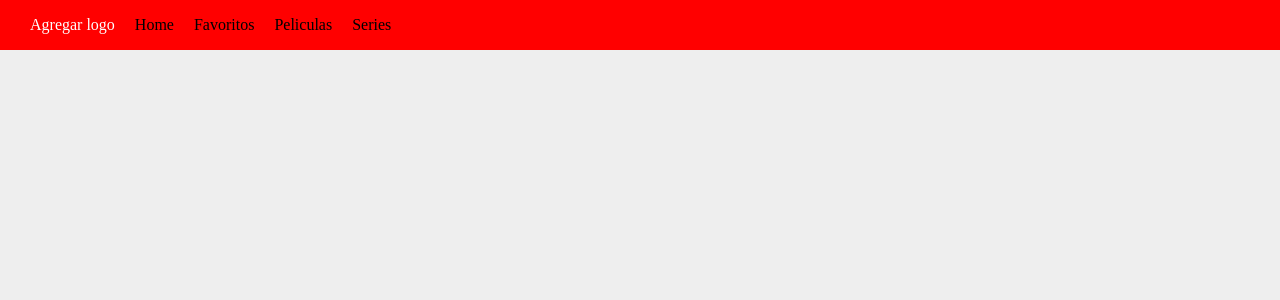
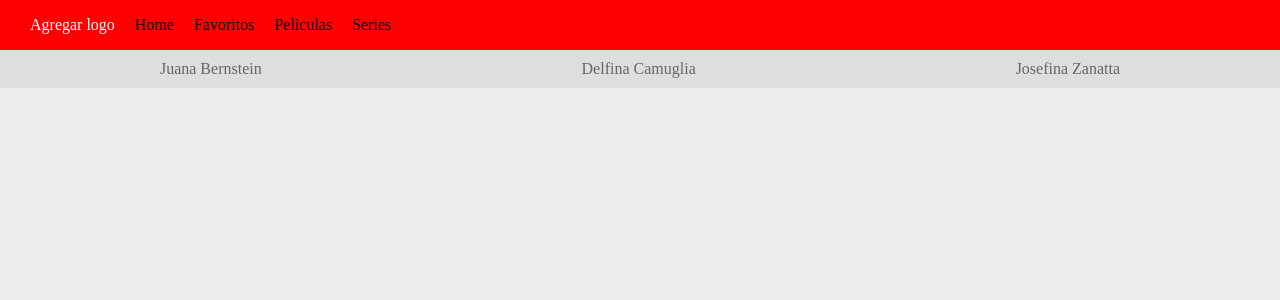
Before and after one commit to delficamuglia/proyectoIntegrador, a React (Create React App) app: page /favoritos in a window 1280 px wide. Shown: the top 300 px of the page. Built offline with nearby package versions, Linux system fonts and the light colour scheme.

Commit message:
footer y cambios en película

```diff
--- a/src/App.js
+++ b/src/App.js
@@ -3,6 +3,7 @@ import Home from "./screens/Home/Home"
 import Peliculas from "./screens/Peliculas/Peliculas"
 import Series from "./screens/Series/Series"
 import Header from "./Components/Header/Header"
+import Footer from "./Components/Footer/Footer"
 import { Route, Switch } from "react-router-dom"
 
 function App() {
@@ -13,8 +14,8 @@ function App() {
         <Route path="/" component={Home} exact />
         <Route path="/peliculas" component={Peliculas}  />
         <Route path="/series" component={Series}  />
-
       </Switch>
+      <Footer />
 
     </React.Fragment>
 
--- /dev/null
+++ b/src/Components/Footer/Footer.js
@@ -0,0 +1,15 @@
+import React from "react"
+import "./styles.css"
+
+function Footer() {
+    return (
+        <div className = "footer">
+            <p>Juana Bernstein</p>
+            <p>Delfina Camuglia</p>
+            <p>Josefina Zanatta</p>
+        </div>
+
+    );
+}
+
+export default Footer;
--- /dev/null
+++ b/src/Components/Footer/styles.css
@@ -0,0 +1,37 @@
+/* Resets */
+*{
+    box-sizing: border-box;
+}
+ul,ol {
+    padding: 0;
+}
+li {
+    list-style-type:none;
+}
+a {
+    text-decoration: none;
+    color: #000;
+}
+body {
+    font-family: Nunito;
+    margin: 0;
+    background-color: #eee;
+}
+
+/* footer */
+.footer {
+    background-color: #dedede;
+    justify-content: center;
+    justify-content: space-around;
+    padding: 10px 0;
+    color: #666;
+    bottom: 0;
+    width: 100%;
+    display: flex;
+    flex-wrap: wrap;
+    flex-direction: row;
+}
+
+.footer p {
+    margin: 0 10px;
+}
--- a/src/Screens/Peliculas/Peliculas.js
+++ b/src/Screens/Peliculas/Peliculas.js
@@ -9,7 +9,8 @@ class Peliculas extends Component {
       busqueda: "", //esta variable contendrá aquello que buscará el usuario en el formulario.
       copiaDatos: [], //establecemos esta variable ya que cuando realizamos el filter en datos, si no guardamos una variable con los datos originales perderíamos los datos que trajimos en primer lugar. De esta manera, mantenemos los datos originales en copiaDatos.
       page: 1,
-      totalPages: ""
+      totalPages: "",
+      seleccionada: false
     }
   }
 
@@ -28,7 +29,7 @@ class Peliculas extends Component {
   }
 
   apiCall() {
-    fetch(`https://api.themoviedb.org/3/movie/popular?api_key=cc9626b1c01cc6df9ddb2a9c71454130&language=es-ES&page=${this.state.page+1}`)
+    fetch(`https://api.themoviedb.org/3/movie/popular?api_key=cc9626b1c01cc6df9ddb2a9c71454130&language=es-ES&page=${this.state.page + 1}`)
       .then(response => response.json())
       .then(data => this.setState(
         {
@@ -53,6 +54,13 @@ class Peliculas extends Component {
     )
   }
 
+
+  botonSeleccionado() {
+    this.setState({
+      seleccionada: !this.state.seleccionada
+    })
+  }
+
   render() {
     return (
       <>
@@ -63,15 +71,15 @@ class Peliculas extends Component {
           <article className="popular">
             <h2>Peliculas más populares</h2>
           </article>
-          <article className="card-container">
+          <article className="peliculaCard">
             {
               this.state.datos.length === 0
                 ? <h3>Cargando...</h3>
                 : this.state.datos.map((pelicula, idx) => (<PeliculasCards key={pelicula.id} pelicula={pelicula} />))
             }
           </article>
-          {this.state.page < this.state.totalPages &&(
-            <button onClick={() => this.apiCall()}>Más Peliculas</button>
+          {this.state.page < this.state.totalPages && (
+            <button className={ `${this.state.seleccionada ? "mostrar" : "esconder"}`} onMouseOver={()=> this.botonSeleccionado()} onClick={() => this.apiCall()}>Más Peliculas</button>
           )
           }
         </section>
--- a/src/Screens/Peliculas/PeliculasCards.js
+++ b/src/Screens/Peliculas/PeliculasCards.js
@@ -12,7 +12,7 @@ class PeliculasCards extends Component {
 
     render() {
         return (
-            <div className="character-card" >
+            <div className="pelicula" >
                 <img className= "imagen" src= {this.props.pelicula.poster_path} alt={this.props.pelicula.original_title}></img>
                 <h3 className="text ">{this.props.pelicula.original_title}</h3> {/*agregar que te mande al detalle*/}
                 <h4 className="text">{this.props.pelicula.overview}</h4>
--- a/src/Screens/Peliculas/styles.css
+++ b/src/Screens/Peliculas/styles.css
@@ -20,20 +20,20 @@ body {
 
 /*Peliculas*/
 
-.card-container {
+.peliculaCard {
     display: flex;
     flex-direction: row;
     flex-wrap: wrap;
     justify-content: space-between;
     padding: 20px 20px 10px 20px;
 }
-.card-container .character-card {
+.peliculaCard .pelicula {
     border-radius: 4px;
     margin-bottom: 15px;
     padding: 0 20px;
     color: #fff;
 }
-.character-card {
+.pelicula {
     color: #777;
     font-size: 20px;
     padding: 10px;
@@ -44,16 +44,16 @@ body {
     box-shadow: 0 .15rem 1.75rem 0 rgba(58,59,69,.15);
 }
 
-.character-card img{
+.pelicula img{
     width: 100%;
     margin-bottom: 20px;
 }
 
-.character-card p {
+.pelicula p {
     margin: 3px 0;
 }
 
-.character-card h2 {
+.pelicula h2 {
     margin: 2px 0;
 }
 
@@ -84,3 +84,18 @@ body {
     border: 2px rgb(92, 92, 92) solid;
     border-radius: 15px;
 }
+
+button {
+    background-color: red;
+    color: white;
+    padding: 10px 20px;
+    font-size: 15px;
+    border-radius: 5px;
+    border: none;
+    margin-bottom: 20px;
+    margin-left: 20px;
+}
+
+.mostrar {
+    color: black;
+}
```
